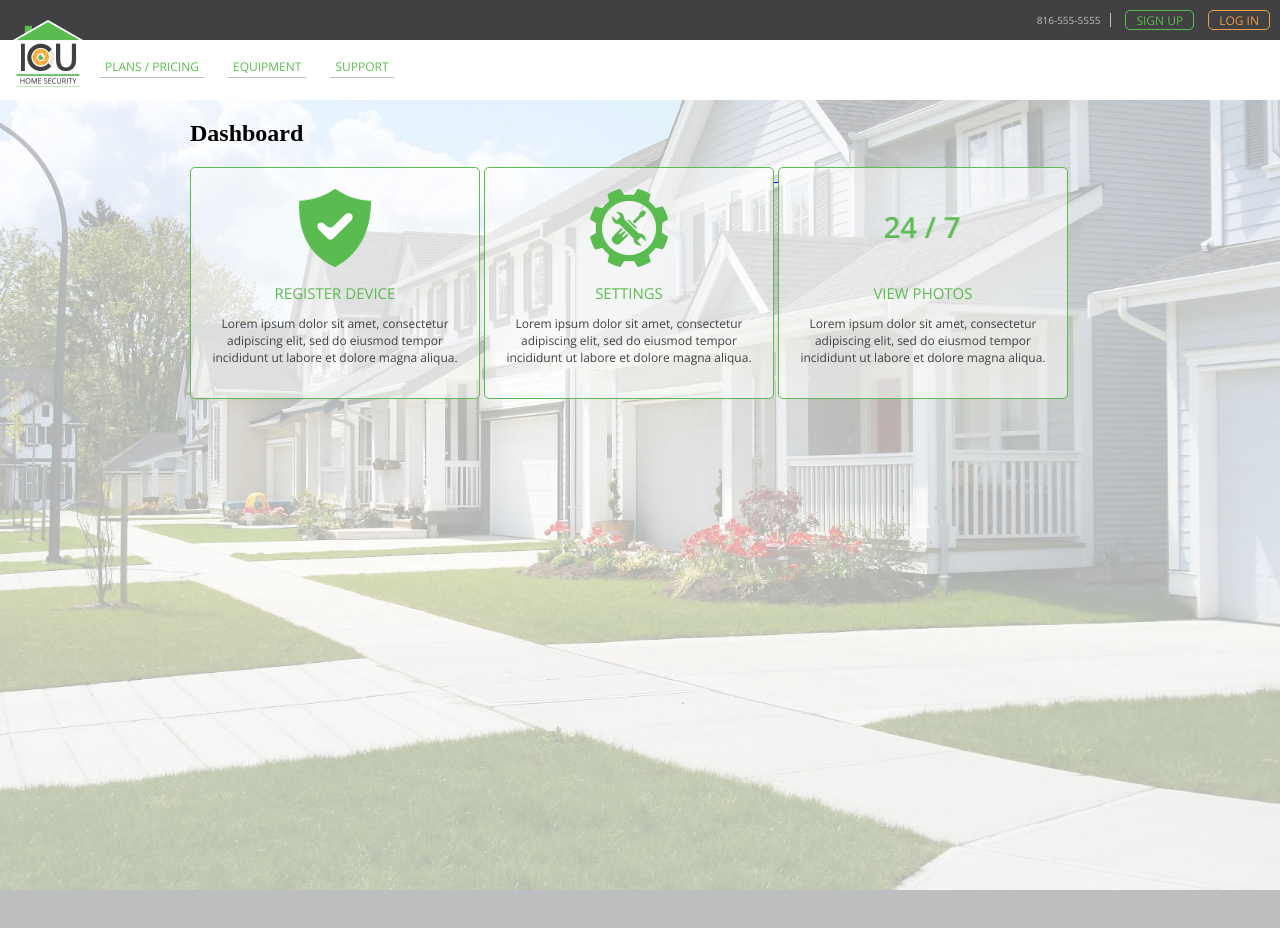
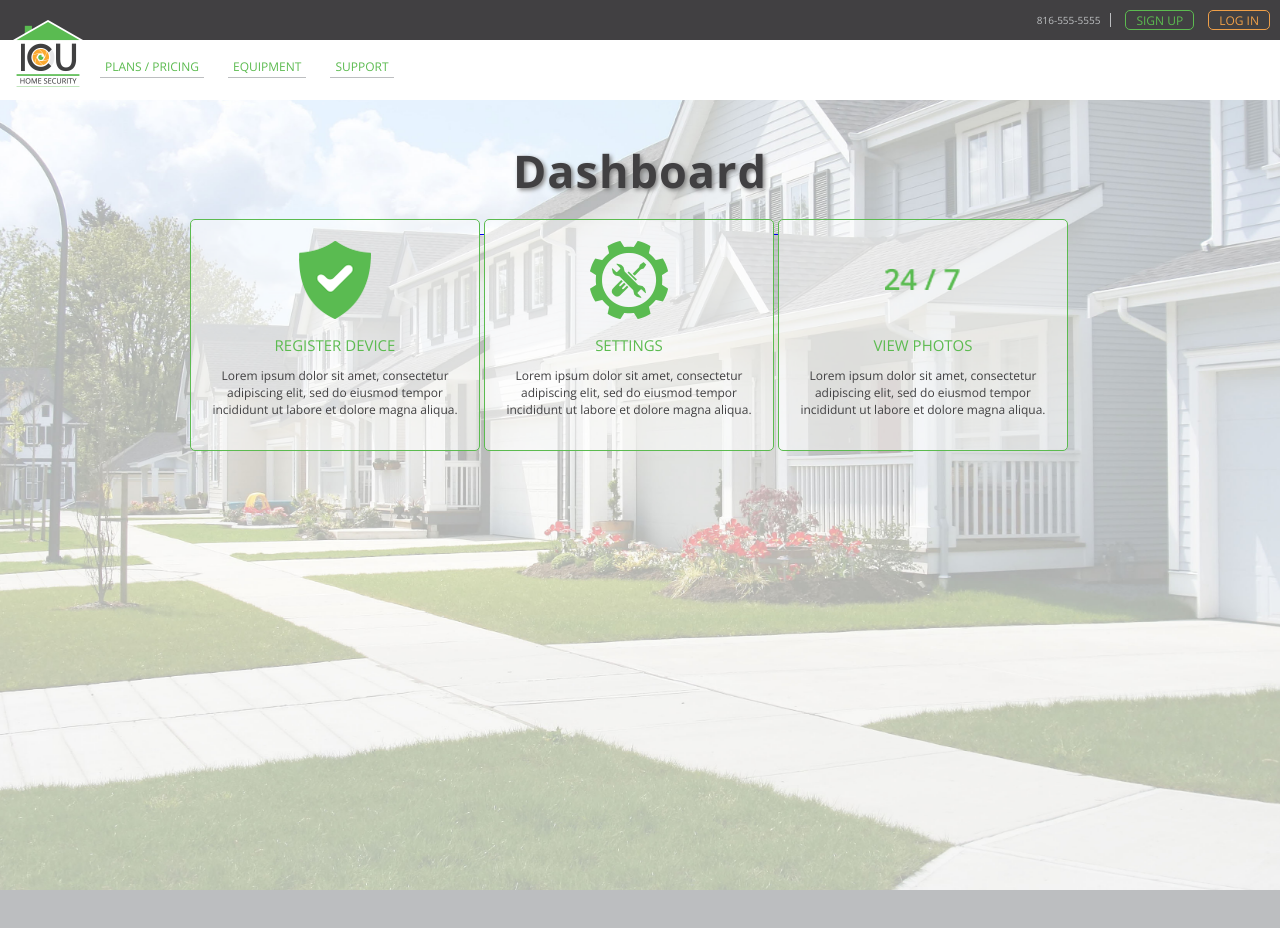
Before and after one commit to cmosnick/ICU, a plain HTML site: page webApp/Dashboard.html in a window 1280 px wide. Drawn offline with nearby package versions, Linux system fonts and the light colour scheme.

Commit message:
Cleaned up that CSS and dashboard

```diff
--- a/webApp/Dashboard.html
+++ b/webApp/Dashboard.html
@@ -33,30 +33,39 @@
     <div class="MainContent">
         <section class="FirstSection">
             <div class="MarketingContainer">
-                <h1>Dashboard</h1>
-                <a href="#"><div class="Marketing">
+                <h1 class="IntroHeading">Dashboard</h1><br/>
+
+                <a href="Register.html">
+				<div class="Marketing DashButton">
                     <div class="MarketingPic Pic2"></div>
                     <div class="MarketingHeading">Register Device</div>
                     <p class="MarketingContent">
                         Lorem ipsum dolor sit amet, consectetur adipiscing elit, sed do eiusmod tempor incididunt ut labore et dolore magna aliqua.
                     </p>
-                </div></a>
-                <a href="#"><div class="Marketing">
+                </div>
+				</a>
+
+                <a href="Settings.html">
+				<div class="Marketing DashButton">
                     <div class="MarketingPic Pic1"></div>
                     <div class="MarketingHeading">Settings</div>
                     <p class="MarketingContent">
                         Lorem ipsum dolor sit amet, consectetur adipiscing elit, sed do eiusmod tempor incididunt ut labore et dolore magna aliqua.
                     </p>
-                </div> </a>
-                <a href="#"><div class="Marketing">
+                </div>
+				</a>
+
+                <a href="MyImages.html">
+				<div class="Marketing DashButton">
                     <div class="MarketingPic Pic3"></div>
                     <div class="MarketingHeading">View Photos</div>
                     <p class="MarketingContent">
                         Lorem ipsum dolor sit amet, consectetur adipiscing elit, sed do eiusmod tempor incididunt ut labore et dolore magna aliqua.
                     </p>
-                </div></a>
+                </div>
+				</a>
+
             </div>
-
         </section>
 
     </div>
--- a/webApp/css/main.css
+++ b/webApp/css/main.css
@@ -165,6 +165,10 @@ body{
 .Marketing:last-of-type{
     margin-right: 0px;
 }
+.DashButton:hover{
+	background:rgba(255, 255, 255, 0.9);
+}
+
 .MarketingPic{
     height: 80px;
     width:80px;
```
